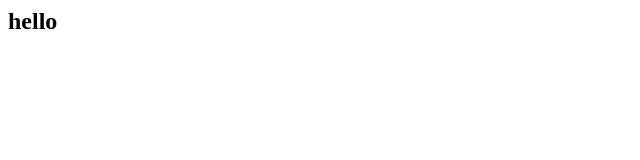
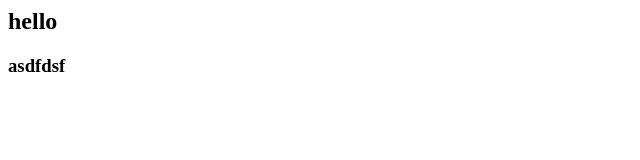
Before and after one commit to MrKobilinskii/testAngular, a plain HTML site: page index.html in a window 1280 px wide. Shown: the full height of the page, 0-640 px from the left. Drawn offline with Linux system fonts and the light colour scheme.

Commit message:
второй комит

```diff
--- a/index.html
+++ b/index.html
@@ -1 +1,2 @@
 <h2>hello</h2>
+<h3>asdfdsf</h3>
```
